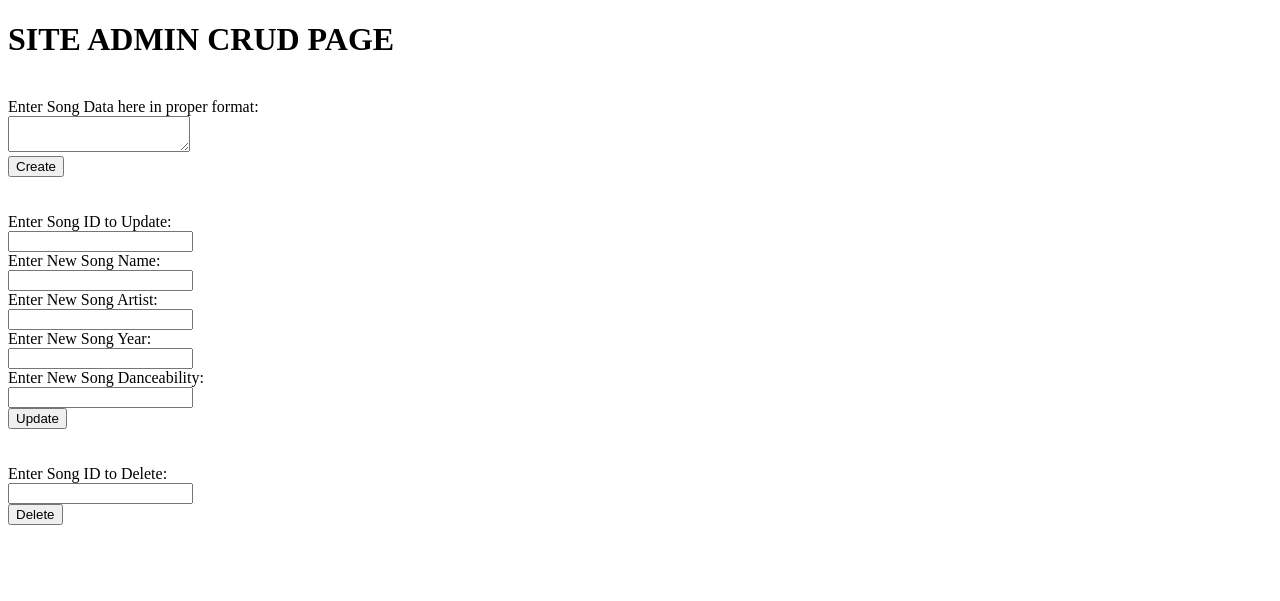
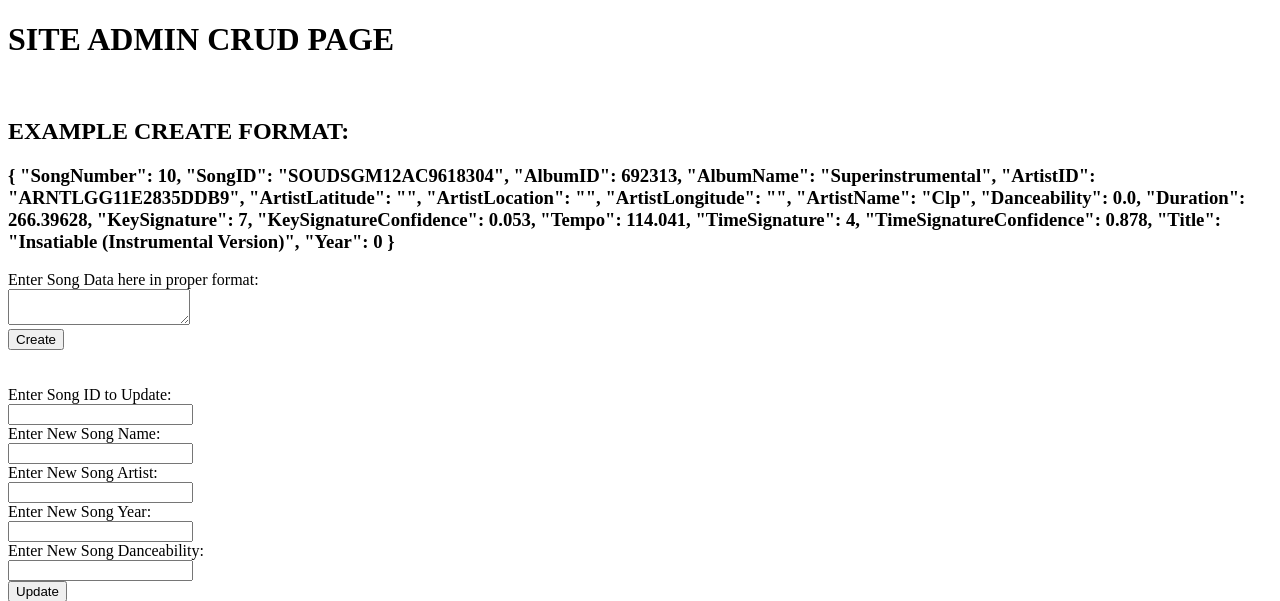
Before and after one commit to ganesh-0806/SongSearch, a Flask app: template server/templates/home.html in a window 1280 px wide. Shown: the top 601 px of the page. Run offline with Flask 3, Linux system fonts and the light colour scheme; the template is opened without the code that fills it, so the values that code supplies are empty.

Commit message:
added create instructions

```diff
--- a/server/templates/home.html
+++ b/server/templates/home.html
@@ -10,6 +10,27 @@
         <h1>SITE ADMIN CRUD PAGE</h1>
         </br>
         <div id="create">
+            <h2>EXAMPLE CREATE FORMAT:</h2>
+            <h3>{
+        "SongNumber": 10,
+        "SongID": "SOUDSGM12AC9618304",
+        "AlbumID": 692313,
+        "AlbumName": "Superinstrumental",
+        "ArtistID": "ARNTLGG11E2835DDB9",
+        "ArtistLatitude": "",
+        "ArtistLocation": "",
+        "ArtistLongitude": "",
+        "ArtistName": "Clp",
+        "Danceability": 0.0,
+        "Duration": 266.39628,
+        "KeySignature": 7,
+        "KeySignatureConfidence": 0.053,
+        "Tempo": 114.041,
+        "TimeSignature": 4,
+        "TimeSignatureConfidence": 0.878,
+        "Title": "Insatiable (Instrumental Version)",
+        "Year": 0
+    }</h3>
             <form action="/create" method="post">
                 <label for="create-text-area">Enter Song Data here in proper format:</label>
                 </br>
```
